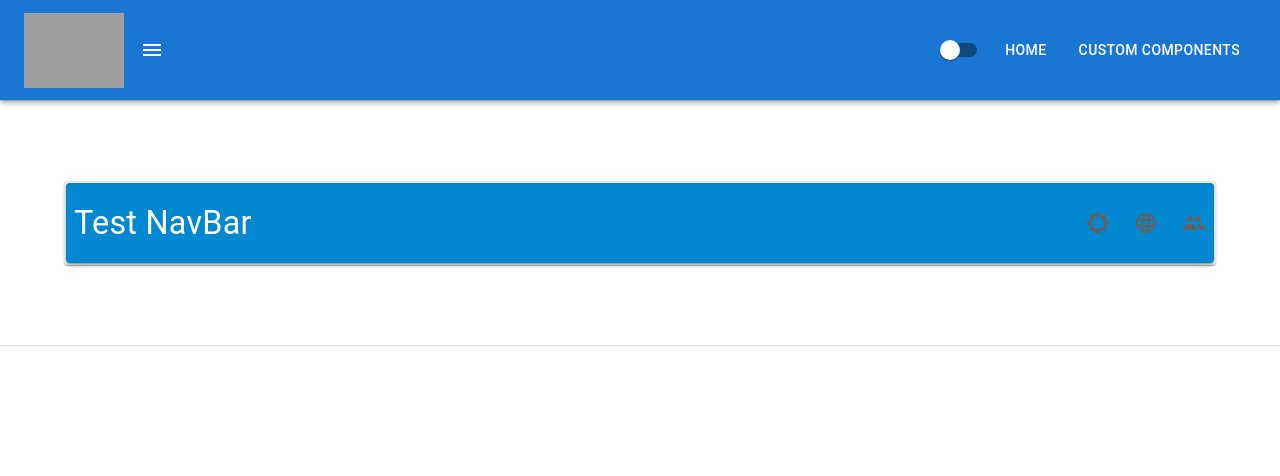
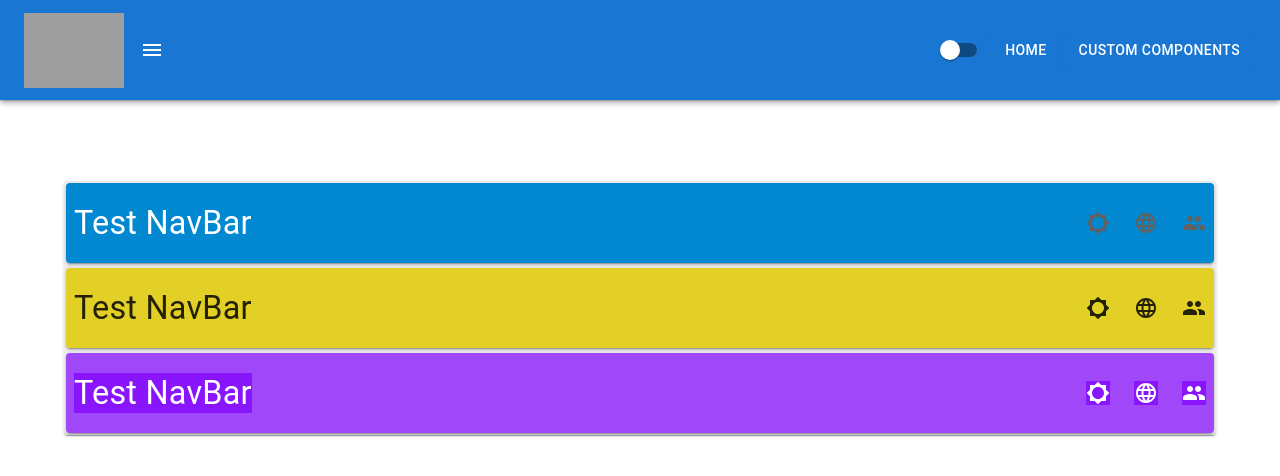
Before and after one commit to anaghaweb/mui-test, a Next.js app: page / in a window 1280 px wide. Shown: the top 476 px of the page. Built offline with nearby package versions, Linux system fonts and the light colour scheme; grey boxes are pictures that could not be loaded.

Commit message:
new components

```diff
--- a/app/page.js
+++ b/app/page.js
@@ -11,6 +11,8 @@ export default function Home() {
       <ThemeProvider theme={baseNavbarTheme} >
         <StyledPaper>
           <BasicNavbar title="Test NavBar" variant="blue" />
+          <BasicNavbar title="Test NavBar" variant="ochre" />
+          <BasicNavbar title="Test NavBar" variant="violet" />
         </StyledPaper>
       </ThemeProvider>
       <Divider />
```
